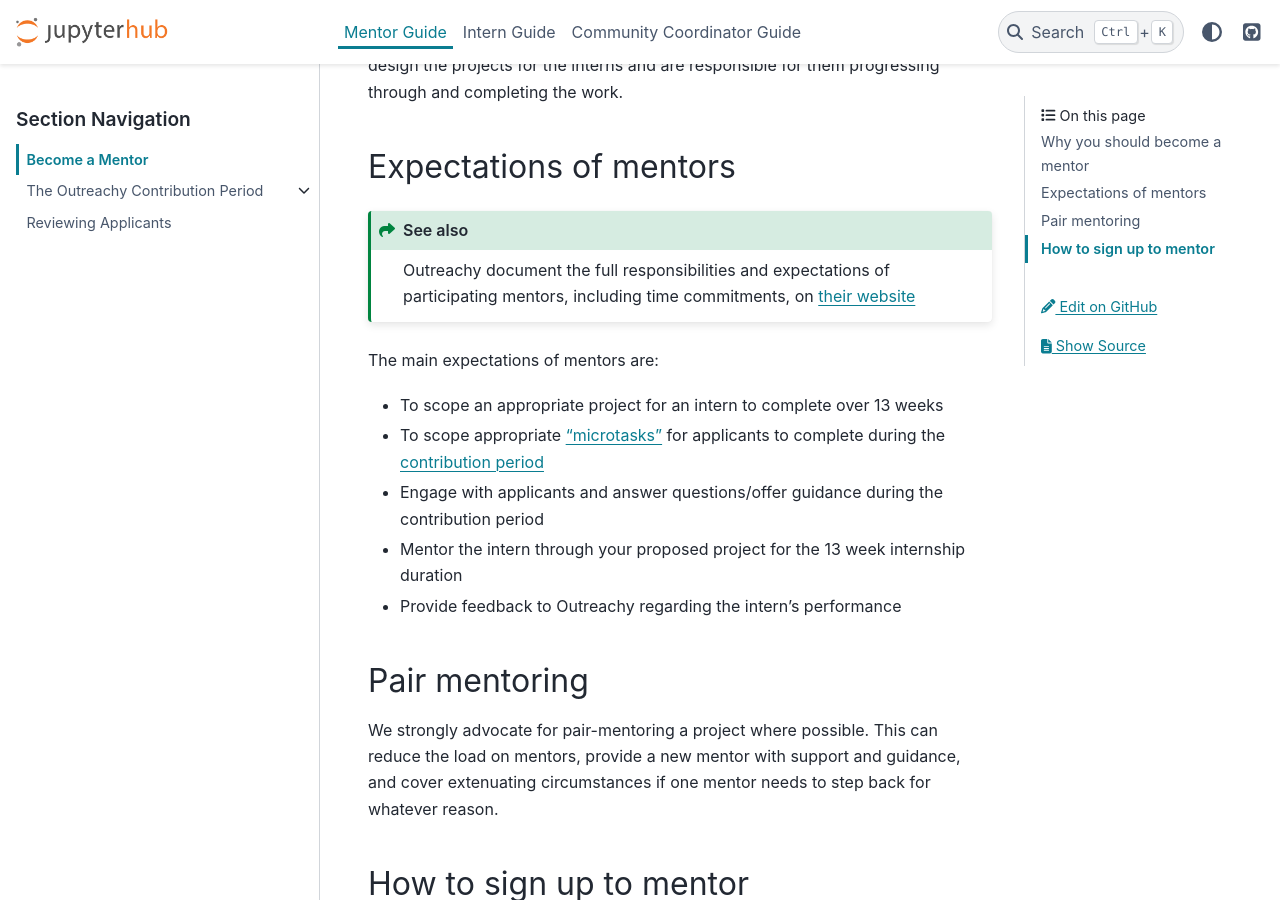
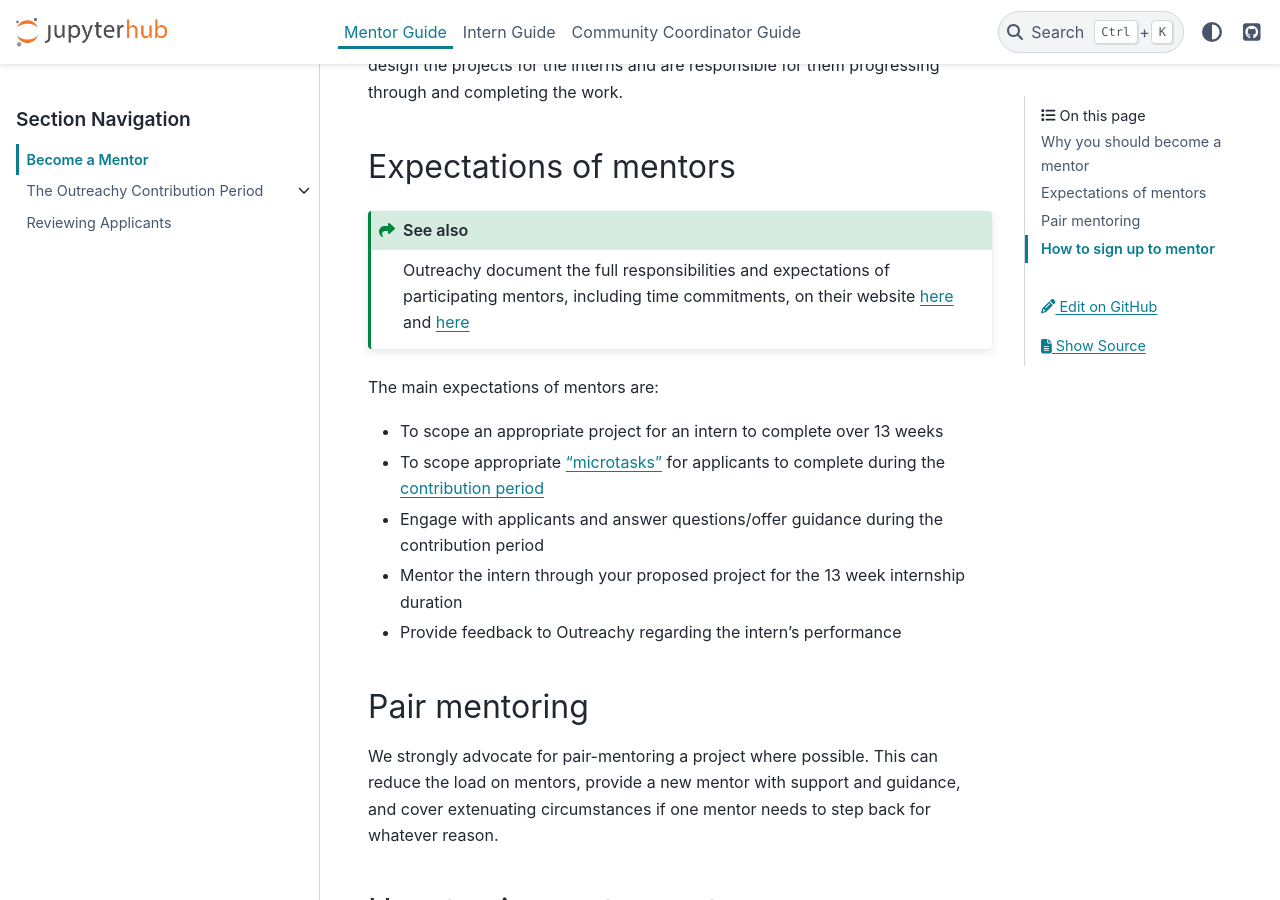
Before and after one commit to jupyterhub/outreachy, a Sphinx documentation site: the page built from docs/source/mentors/become-mentor.md, in a window 1280 px wide and 900 px high, scrolled down 740 px. Built offline with Sphinx 7.4.7 and the PyData theme 0.15.4, drawn with Linux system fonts in a browser that asks for light colours.

Commit message:
Add second ref for mentor expectations from outreachy

````diff
--- a/docs/source/mentors/become-mentor.md
+++ b/docs/source/mentors/become-mentor.md
@@ -29,7 +29,8 @@
 
 ```{seealso}
 Outreachy document the full responsibilities and expectations of participating
-mentors, including time commitments, on [their website](https://www.outreachy.org/mentor/)
+mentors, including time commitments, on their website
+[here](https://www.outreachy.org/mentor/) and [here](https://www.outreachy.org/docs/internship/#mentor-expectations)
 ```
 
 The main expectations of mentors are:
````
